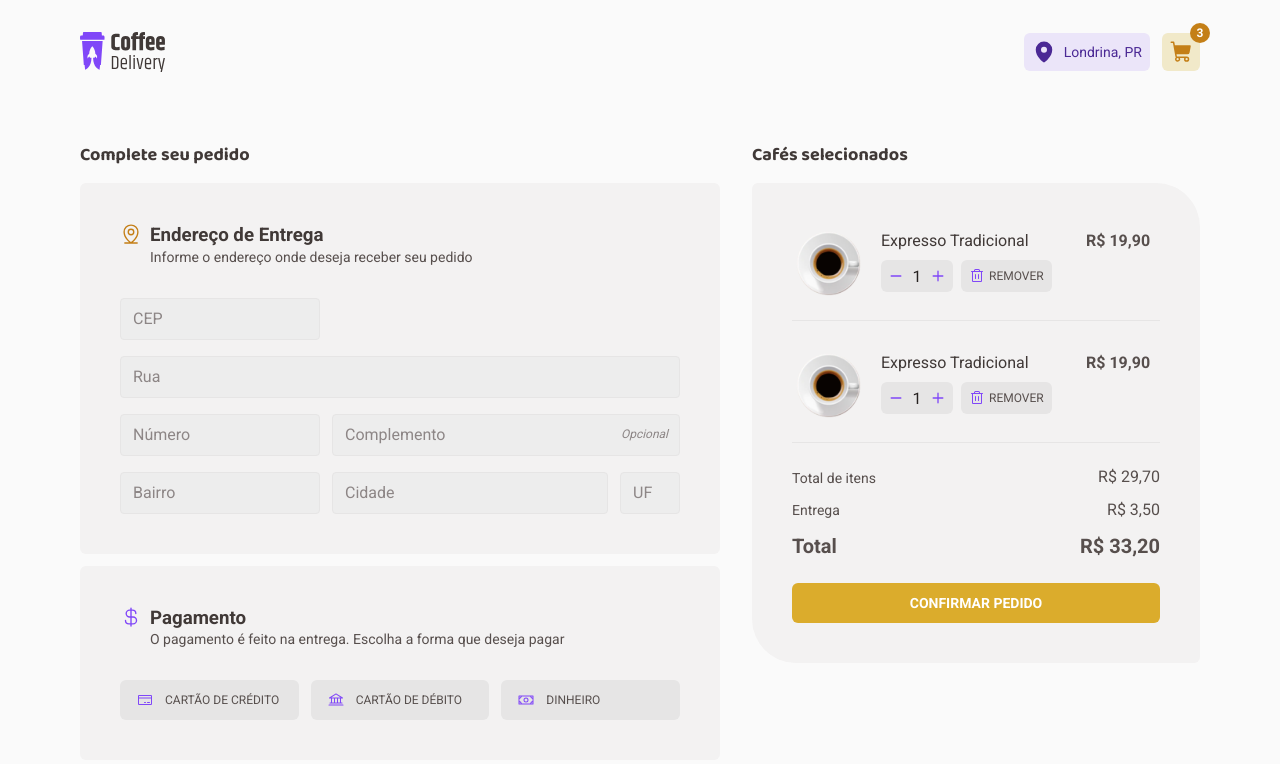
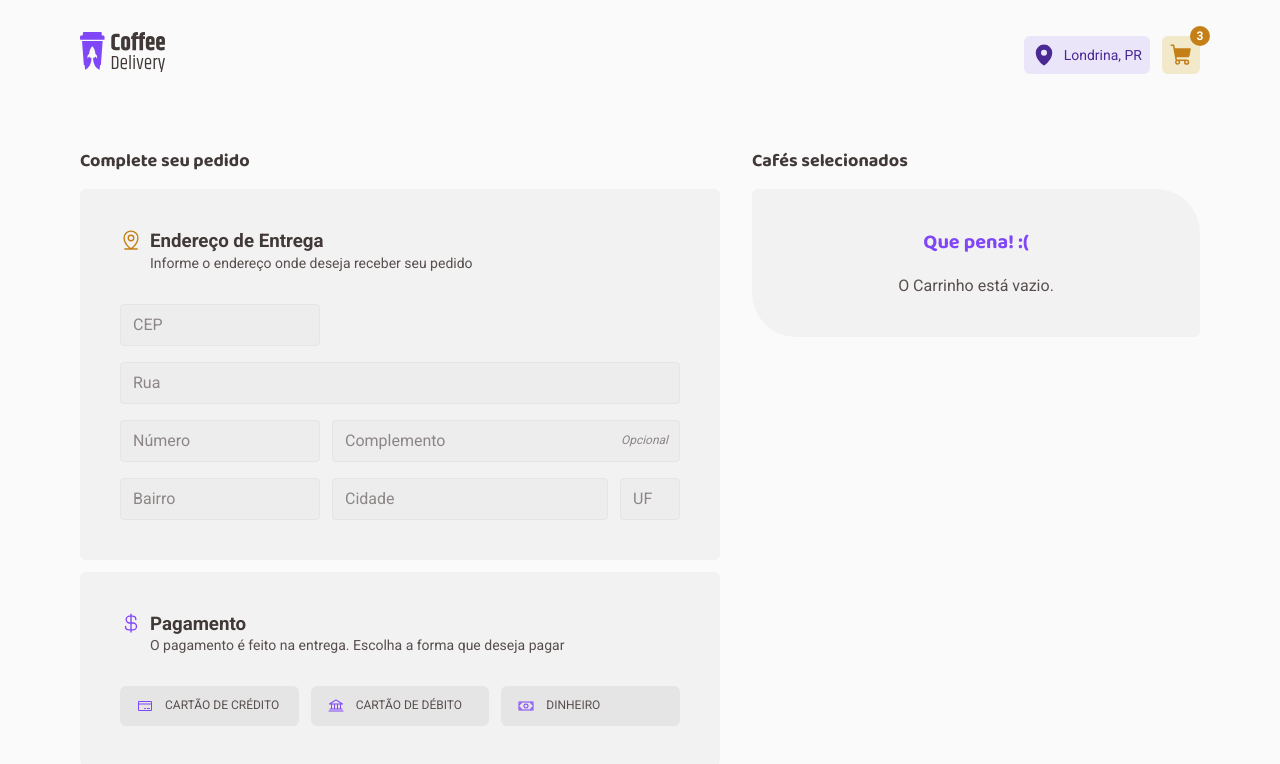
Before and after one commit to gabrielpapke/coffee-delivery-shop-challenge, a React (Vite) app: page /checkout in a window 1280 px wide. Shown: the top 764 px of the page. Built offline with nearby package versions, Linux system fonts and the light colour scheme.

Commit message:
feat: llinks and empty cart

```diff
--- a/src/components/CartCounter/styles.ts
+++ b/src/components/CartCounter/styles.ts
@@ -1,6 +1,6 @@
 import styled from 'styled-components'
 
-export const CartButtonContainer = styled.a`
+export const CartButtonContainer = styled.div`
   background-color: ${(props) => props.theme['yellow-light']};
   display: block;
   position: relative;
--- a/src/components/Header/index.tsx
+++ b/src/components/Header/index.tsx
@@ -1,3 +1,4 @@
+import { NavLink } from 'react-router-dom'
 import { MapPin } from '@phosphor-icons/react'
 
 import Logo from '../../assets/images/logo.svg'
@@ -10,7 +11,9 @@ export function Header() {
   return (
     <Container>
       <HeaderContainer>
-        <img src={Logo} alt="" />
+        <NavLink to="/">
+          <img src={Logo} alt="" />
+        </NavLink>
 
         <div>
           <button className="location">
@@ -18,7 +21,9 @@ export function Header() {
             Londrina, PR
           </button>
 
-          <CartCounter />
+          <NavLink to="checkout">
+            <CartCounter />
+          </NavLink>
         </div>
       </HeaderContainer>
     </Container>
--- a/src/pages/Checkout/components/Cart/index.tsx
+++ b/src/pages/Checkout/components/Cart/index.tsx
@@ -4,14 +4,24 @@ import expressoImg from '../../../../assets/images/coffee-types/expresso.svg'
 import { CartContainer, CartListContainer } from './styles'
 
 export function Cart() {
+  const items: any[] = [
+    // {
+    //   name: 'Expresso Tradicional',
+    // },
+    // {
+    //   name: 'Expresso Americano',
+    // },
+  ]
   return (
     <CartContainer>
       <CartListContainer>
-        <li>
+        {items && items.length ? (
+          items.map((item, index) => (
+            <li key={index}>
               <img src={expressoImg} alt="" />
 
               <div>
-            <span className="product-name">Expresso Tradicional</span>
+                <span className="product-name">{item.name}</span>
 
                 <div className="cart-options">
                   <InputCounter inputSize="small" value={1} />
@@ -24,26 +34,17 @@ export function Cart() {
               </div>
               <span className="price">R$ 19,90</span>
             </li>
-
-        <li>
-          <img src={expressoImg} alt="" />
-
-          <div>
-            <span className="product-name">Expresso Tradicional</span>
-
-            <div className="cart-options">
-              <InputCounter inputSize="small" value={1} />
-
-              <button className="remove" type="button">
-                <Trash weight="regular" size={16} />
-                Remover
-              </button>
+          ))
+        ) : (
+          <div className="emptyCart">
+            <strong>Que pena! :(</strong>
+            <br />O Carrinho está vazio.
           </div>
-          </div>
-          <span className="price">R$ 19,90</span>
-        </li>
+        )}
       </CartListContainer>
 
+      {items && items.length > 0 && (
+        <>
           <div className="cart-totals">
             <div>
               <small>Total de itens</small>
@@ -62,6 +63,8 @@ export function Cart() {
           </div>
 
           <button type="submit">Confirmar pedido</button>
+        </>
+      )}
     </CartContainer>
   )
 }
--- a/src/pages/Checkout/components/Cart/styles.ts
+++ b/src/pages/Checkout/components/Cart/styles.ts
@@ -104,4 +104,14 @@ export const CartListContainer = styled.ul`
   .price {
     font-weight: 700;
   }
+
+  .emptyCart {
+    text-align: center;
+    strong {
+      color: ${(props) => props.theme.purple};
+      font-size: 1.25rem;
+      display: block;
+      font-family: 'Baloo 2', cursive;
+    }
+  }
 `
--- a/src/pages/Success/styles.ts
+++ b/src/pages/Success/styles.ts
@@ -5,6 +5,8 @@ export const SuccessLayout = styled(Container)`
   padding-bottom: 4rem;
 
   header {
+    padding-top: 5rem;
+
     h2 {
       font-family: 'Baloo 2', cursive;
       font-weight: 800;
```
Lines whose indentation alone changed are shown as unchanged.
